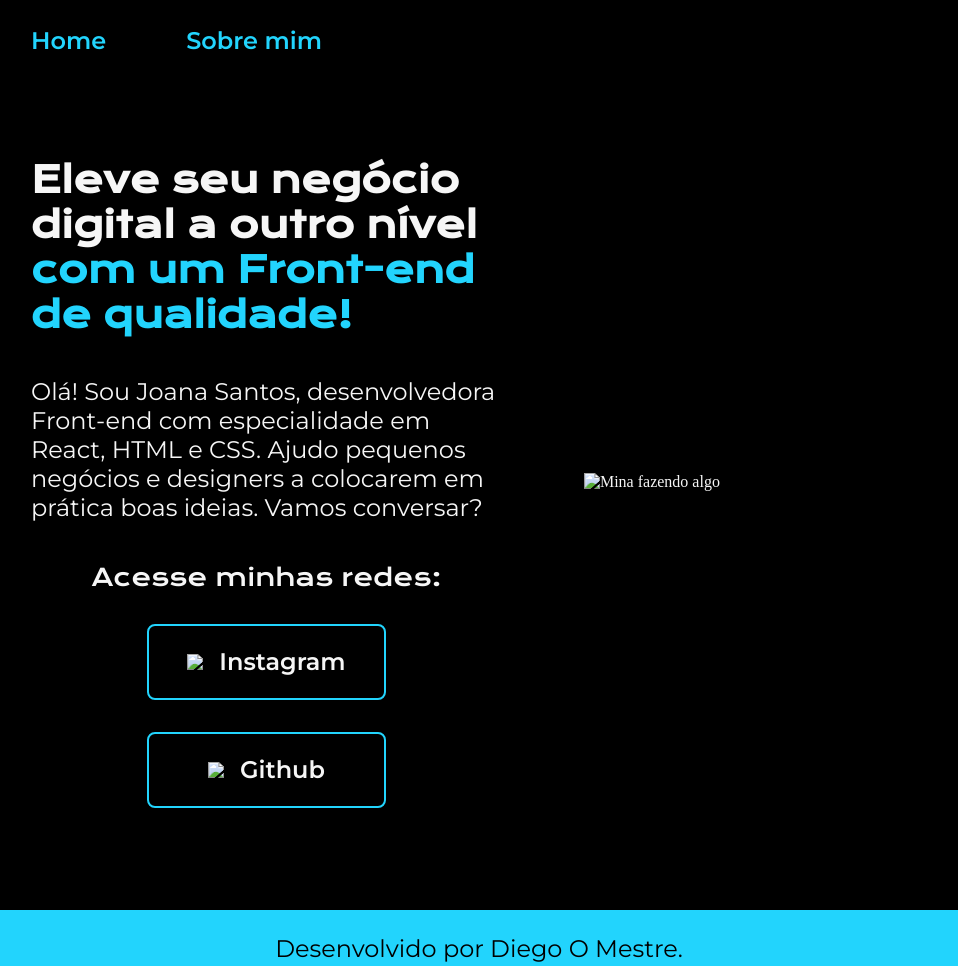
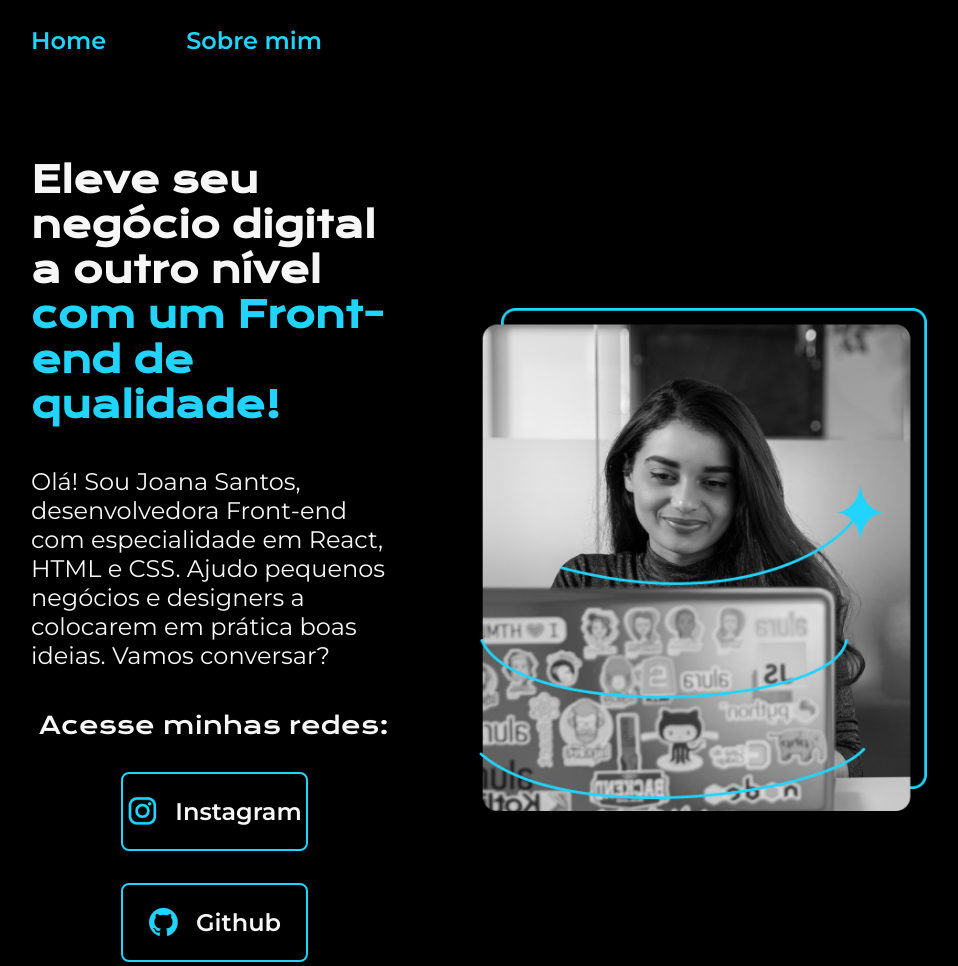
Before and after one commit to DiegoDiaz92/portfolio, a plain HTML site: page index.html in a window 1280 px wide. Shown: the top 966 px of the page, without its empty margins (161-1119 px from the left). Drawn offline with nearby package versions, Linux system fonts and the light colour scheme.

Commit message:
Update index.html

```diff
--- a/index.html
+++ b/index.html
@@ -24,15 +24,15 @@
                 <h2 class="apresentacao__link__subtitulo">Acesse minhas redes:
                 </h2>
                 <a class="apresentacao__link__link" href="https://instagram.com">
-                    <img src="./Assets/instagram.png">
+                    <img src="instagram.png">
                     Instagram
                 </a>
                 <a class="apresentacao__link__link" href="https://github.com">
-                    <img src="./Assets/github.png">
+                    <img src="github.png">
                     Github
                 </a>
                 </section>
-                <img class="apresentacao__imagem" src="./Assets/Imagem.png" alt="Mina fazendo algo">
+                <img class="apresentacao__imagem" src="Imagem.png" alt="Mina fazendo algo">
             </div>
         </section>
     </main>
```
